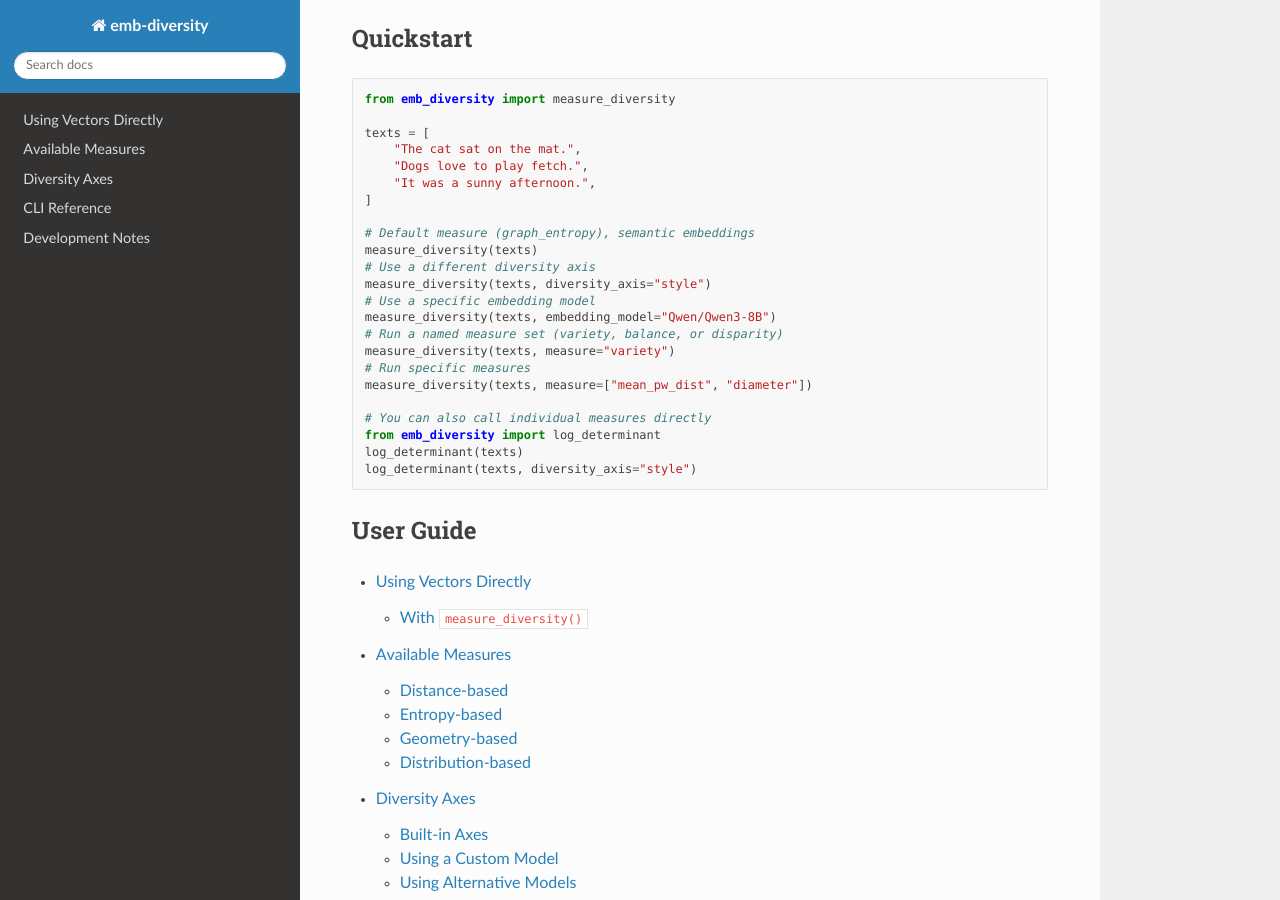
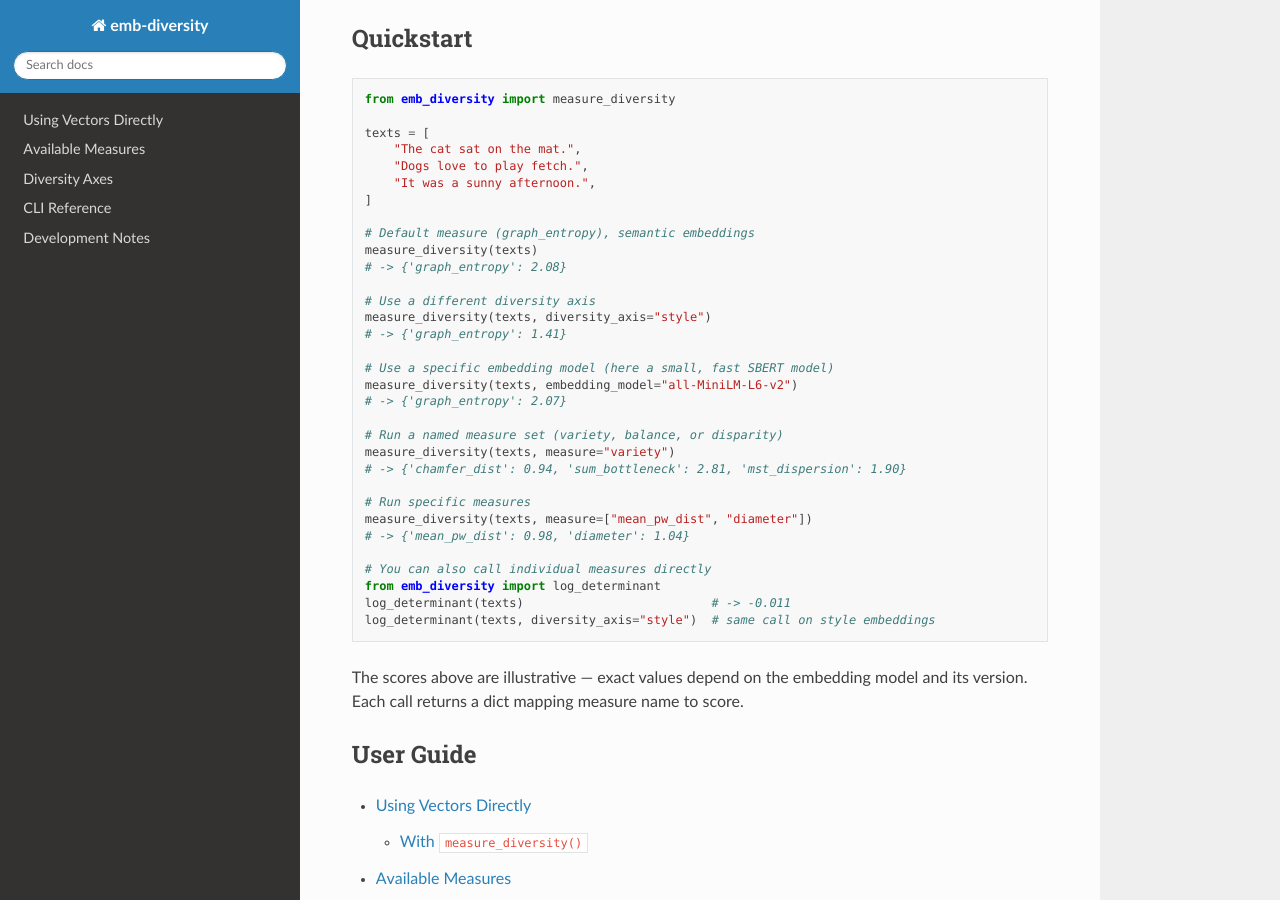
Before and after one commit to nlpsoc/emb-diversity, a Sphinx documentation site: the page built from docs/source/index.md, in a window 1280 px wide and 900 px high, scrolled down 1092 px. Built offline with Sphinx 7.4.7 and the Read the Docs theme 3.1.0, drawn with Linux system fonts in a browser that asks for light colours; pages that are not in the unit, such as notebooks, are missing from menus.

Commit message:
docs: add Quickstart outputs and use a small SBERT model example
- README Quickstart now shows the (illustrative) output of each call,
  so users know what to expect. Values reflect the current default
  (graph_entropy) and the variety set.
- Replace the Qwen/Qwen3-8B example (an 8B, ~16 GB model) with the small,
  fast all-MiniLM-L6-v2 SBERT model in the README, CLI docs, and axes
  docs.
- Note that exact scores depend on the embedding model/version.

Outputs captured by running the built wheel in a clean environment.

Co-Authored-By: Claude Opus 4.8 <noreply@anthropic.com>

````diff
--- a/README.md
+++ b/README.md
@@ -35,20 +35,32 @@ texts = [
 
 # Default measure (graph_entropy), semantic embeddings
 measure_diversity(texts)
+# -> {'graph_entropy': 2.08}
+
 # Use a different diversity axis
 measure_diversity(texts, diversity_axis="style")
-# Use a specific embedding model
-measure_diversity(texts, embedding_model="Qwen/Qwen3-8B")
+# -> {'graph_entropy': 1.41}
+
+# Use a specific embedding model (here a small, fast SBERT model)
+measure_diversity(texts, embedding_model="all-MiniLM-L6-v2")
+# -> {'graph_entropy': 2.07}
+
 # Run a named measure set (variety, balance, or disparity)
 measure_diversity(texts, measure="variety")
+# -> {'chamfer_dist': 0.94, 'sum_bottleneck': 2.81, 'mst_dispersion': 1.90}
+
 # Run specific measures
 measure_diversity(texts, measure=["mean_pw_dist", "diameter"])
+# -> {'mean_pw_dist': 0.98, 'diameter': 1.04}
 
 # You can also call individual measures directly
 from emb_diversity import log_determinant
-log_determinant(texts)
-log_determinant(texts, diversity_axis="style")
+log_determinant(texts)                          # -> -0.011
+log_determinant(texts, diversity_axis="style")  # same call on style embeddings
 ```
+
+The scores above are illustrative — exact values depend on the embedding
+model and its version. Each call returns a dict mapping measure name to score.
 <!-- docs-quickstart-end -->
 
 ## Install
````
Also changed, not shown: docs/source/user-guide/axes.md (+1 -1 lines), docs/source/user-guide/cli.md (+1 -1 lines).
